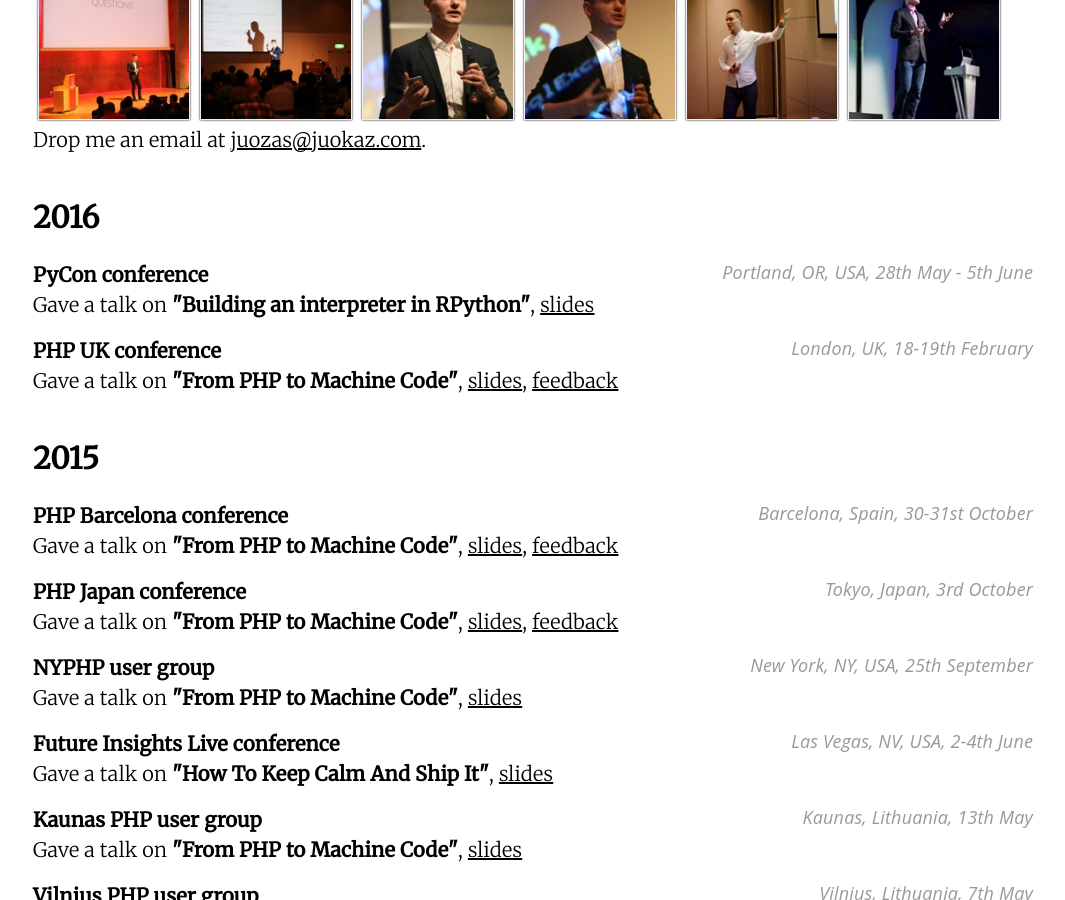
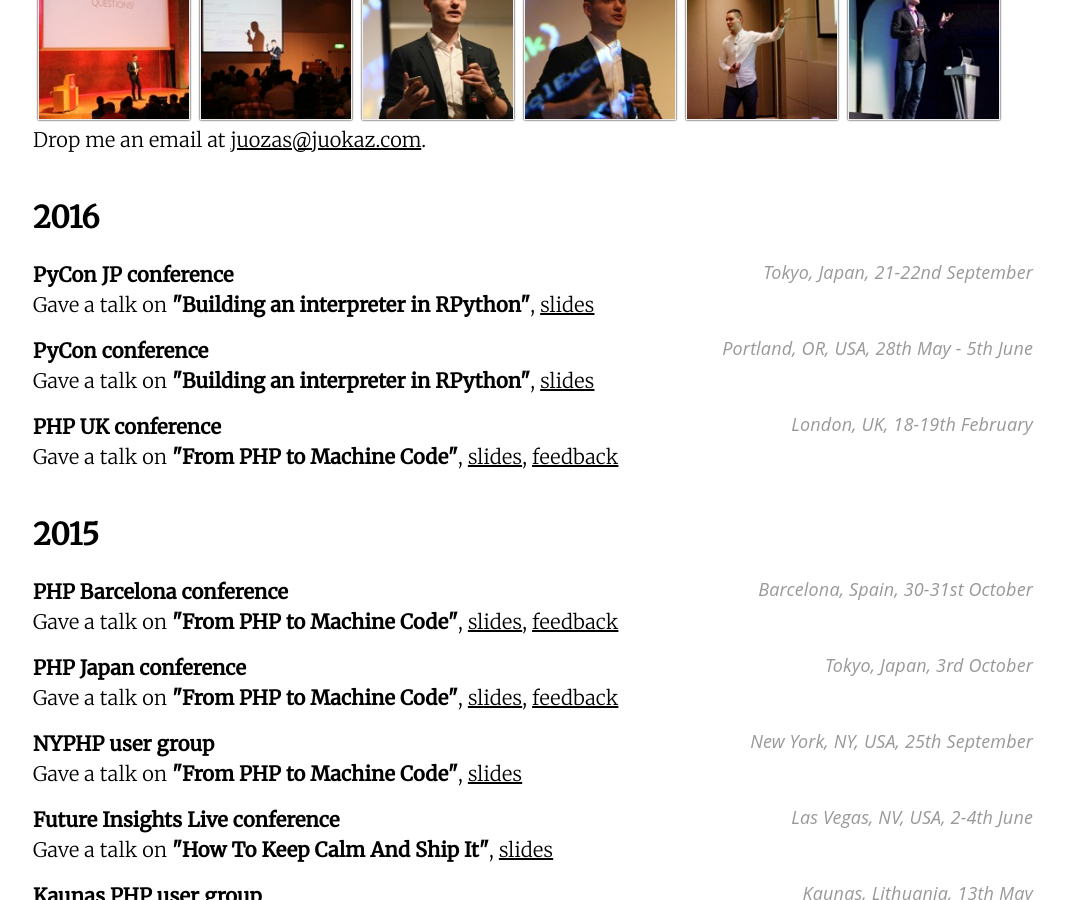
Before and after one commit to juokaz/juokaz.com, a Jekyll site: the page built from conferences.html, in a window 1280 px wide and 900 px high, scrolled down 408 px. Shown: the whole window, without its empty margins (107-1172 px from the left). Built offline with Jekyll 4.4.1, drawn with Linux system fonts in a browser that asks for light colours.

Commit message:
Add pycon jp conference

```diff
--- a/_config.yml
+++ b/_config.yml
@@ -93,6 +93,12 @@ pictures:
 conferences:
   - year: 2016
     talks:
+    - title: PyCon JP conference
+      location: Tokyo, Japan
+      date: 21-22nd September
+      spoken:
+          - title: Building an interpreter in RPython
+            slides: http://speakerdeck.com/juokaz/building-an-interpreter-in-rpython-pycon-japan-2016
     - title: PyCon conference
       location: Portland, OR, USA
       date: 28th May - 5th June
```
